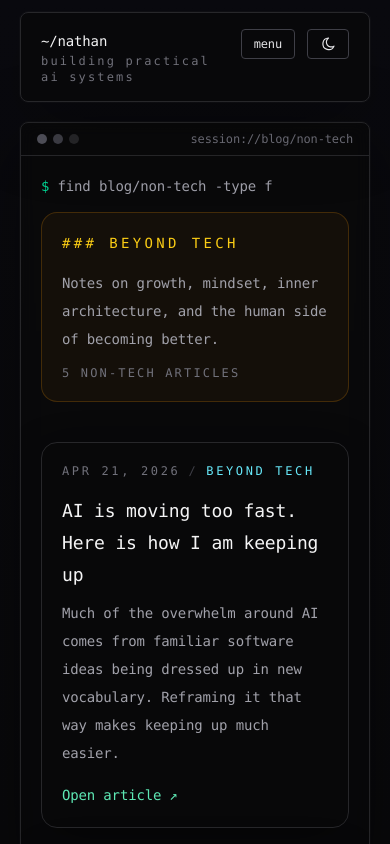
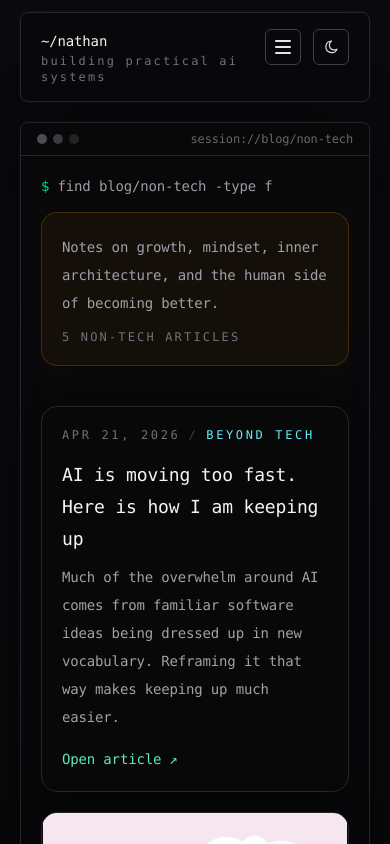
Before and after one commit to senthilnathan01/senthilnathan01.github.io, a Next.js app: page /blog/non-tech in a window 390 px wide. Shown: the top 844 px of the page. Built offline with nearby package versions, Linux system fonts and the light colour scheme; no server answers.

Commit message:
some ui update. major update being with the sidebar

```diff
--- a/app/blog/[slug]/page.tsx
+++ b/app/blog/[slug]/page.tsx
@@ -64,9 +64,6 @@ export default async function BlogPostPage({ params }: BlogPostPageProps) {
               <span className="text-zinc-300">{post.dateLabel}</span>
             </div>
             <div className="space-y-3">
-              <p className="content-accent-cool text-sm uppercase tracking-[0.24em]">
-                ### {post.seriesPart ? `Part ${post.seriesPart} of 7` : post.categoryLabel}
-              </p>
               <h1 className="content-title text-3xl leading-tight sm:text-4xl">{post.title}</h1>
               <p className="content-subtitle text-base leading-8">{post.summary}</p>
             </div>
--- a/app/blog/non-tech/page.tsx
+++ b/app/blog/non-tech/page.tsx
@@ -21,10 +21,7 @@ export default function NonTechBlogPage() {
             <span className="text-emerald-400">$</span> find blog/non-tech -type f
           </p>
           <div className="rounded-2xl border border-amber-500/20 bg-amber-500/5 p-5">
-            <p className="content-accent-warm text-sm uppercase tracking-[0.24em]">
-              ### {blogCollections['non-tech'].title}
-            </p>
-            <p className="content-subtitle mt-4 text-sm leading-7 sm:text-base">
+            <p className="content-subtitle text-sm leading-7 sm:text-base">
               {blogCollections['non-tech'].blurb}
             </p>
             <p className="mt-3 text-xs uppercase tracking-[0.18em] text-zinc-500">{postCount} non-tech articles</p>
--- a/app/blog/page.tsx
+++ b/app/blog/page.tsx
@@ -29,7 +29,6 @@ export default function BlogPage() {
               </p>
               <h2 className="content-title text-2xl">{blogCollections.tech.title}</h2>
               <p className="content-subtitle text-sm leading-7">{blogCollections.tech.blurb}</p>
-              <p className="text-xs uppercase tracking-[0.18em] text-zinc-500">{techPostCount} tech articles</p>
             </div>
             <Link
               href="/blog/tech"
@@ -40,7 +39,7 @@ export default function BlogPage() {
           </div>
           <div className="grid gap-5 lg:grid-cols-3">
             {featuredTechPosts.map((post) => (
-              <BlogCard key={post.slug} post={post} />
+              <BlogCard key={post.slug} post={post} showCategory={false} />
             ))}
           </div>
         </section>
@@ -53,7 +52,6 @@ export default function BlogPage() {
               </p>
               <h2 className="content-title text-2xl">{blogCollections['non-tech'].title}</h2>
               <p className="content-subtitle text-sm leading-7">{blogCollections['non-tech'].blurb}</p>
-              <p className="text-xs uppercase tracking-[0.18em] text-zinc-500">{nonTechPostCount} non-tech articles</p>
             </div>
             <Link
               href="/blog/non-tech"
@@ -64,7 +62,7 @@ export default function BlogPage() {
           </div>
           <div className="grid gap-5 lg:grid-cols-3">
             {featuredNonTechPosts.map((post) => (
-              <BlogCard key={post.slug} post={post} />
+              <BlogCard key={post.slug} post={post} showCategory={false} />
             ))}
             {Array.from({ length: nonTechPlaceholders }).map((_, index) => (
               <BlogPlaceholderCard
--- a/app/blog/tech/page.tsx
+++ b/app/blog/tech/page.tsx
@@ -21,8 +21,7 @@ export default function TechBlogPage() {
             <span className="text-emerald-400">$</span> find blog/tech -type f
           </p>
           <div className="rounded-2xl border border-cyan-500/20 bg-cyan-500/5 p-5">
-            <p className="content-accent-cool text-sm uppercase tracking-[0.24em]">### {blogCollections.tech.title}</p>
-            <p className="content-subtitle mt-4 text-sm leading-7 sm:text-base">{blogCollections.tech.blurb}</p>
+            <p className="content-subtitle text-sm leading-7 sm:text-base">{blogCollections.tech.blurb}</p>
             <p className="mt-3 text-xs uppercase tracking-[0.18em] text-zinc-500">{postCount} tech articles</p>
           </div>
         </section>
--- a/components/BlogCard.tsx
+++ b/components/BlogCard.tsx
@@ -4,10 +4,11 @@ import type { BlogPost } from '@/data/blogPosts';
 
 type BlogCardProps = {
   post: BlogPost;
+  showCategory?: boolean;
   showCollection?: boolean;
 };
 
-export function BlogCard({ post, showCollection = false }: BlogCardProps) {
+export function BlogCard({ post, showCategory = true, showCollection = false }: BlogCardProps) {
   return (
     <article className="overflow-hidden rounded-2xl border border-zinc-800 bg-zinc-950/70 shadow-[0_18px_50px_rgba(0,0,0,0.24)]">
       {post.heroImage ? (
@@ -24,8 +25,14 @@ export function BlogCard({ post, showCollection = false }: BlogCardProps) {
       <div className="space-y-4 p-5">
         <div className="flex flex-wrap items-center gap-2 text-xs uppercase tracking-[0.22em] text-zinc-500">
           <span>{post.dateLabel}</span>
-          <span className="text-zinc-700">/</span>
-          <span className="content-accent-cool">{post.seriesPart ? `Part ${post.seriesPart}` : post.categoryLabel}</span>
+          {showCategory ? (
+            <>
+              <span className="text-zinc-700">/</span>
+              <span className="content-accent-cool">
+                {post.seriesPart ? `Part ${post.seriesPart}` : post.categoryLabel}
+              </span>
+            </>
+          ) : null}
           {showCollection ? (
             <>
               <span className="text-zinc-700">/</span>
--- a/components/MobileNav.tsx
+++ b/components/MobileNav.tsx
@@ -1,7 +1,8 @@
 'use client';
 
 import Link from 'next/link';
-import { useState } from 'react';
+import { useState, useSyncExternalStore } from 'react';
+import { createPortal } from 'react-dom';
 import { NavItem } from '@/data/siteData';
 
 type MobileNavProps = {
@@ -23,20 +24,45 @@ function isActivePath(itemHref: string, pathname: string) {
 
 export function MobileNav({ items, pathname }: MobileNavProps) {
   const [open, setOpen] = useState(false);
+  const mounted = useSyncExternalStore(
+    () => () => {},
+    () => true,
+    () => false,
+  );
 
-  return (
-    <div className="sm:hidden">
+  const sidebar = (
+    <>
       <button
         type="button"
-        onClick={() => setOpen((value) => !value)}
-        className="rounded border border-zinc-700 px-3 py-1.5 text-xs text-zinc-200 transition hover:border-zinc-500 focus-visible:outline focus-visible:outline-2 focus-visible:outline-emerald-400"
-        aria-expanded={open}
+        className={`fixed inset-0 z-[60] bg-zinc-950/20 backdrop-blur-[1px] transition-opacity duration-200 ${
+          open ? 'opacity-100' : 'pointer-events-none opacity-0'
+        }`}
+        aria-hidden="true"
+        tabIndex={-1}
+        onClick={() => setOpen(false)}
+      />
+      <nav
+        id="mobile-nav-menu"
+        className={`fixed inset-y-0 right-0 z-[70] flex h-dvh w-[75vw] max-w-sm flex-col border-l border-zinc-800 bg-zinc-950 p-5 shadow-[0_18px_70px_rgba(0,0,0,0.45)] transition duration-300 ease-out ${
+          open
+            ? 'translate-x-0 opacity-100'
+            : 'pointer-events-none translate-x-full opacity-0'
+        }`}
+        aria-label="Mobile"
+        aria-hidden={!open}
+        inert={open ? undefined : true}
       >
-        menu
+        <div className="mb-8 flex items-center justify-end">
+          <button
+            type="button"
+            className="inline-flex h-8 w-8 items-center justify-center rounded border border-zinc-700 text-lg leading-none text-zinc-200 transition hover:border-zinc-500 hover:text-emerald-300 focus-visible:outline focus-visible:outline-2 focus-visible:outline-emerald-400"
+            onClick={() => setOpen(false)}
+            aria-label="Close navigation menu"
+          >
+            ×
           </button>
-      {open ? (
-        <nav className="mt-3 border border-zinc-800 bg-zinc-900/90 p-3" aria-label="Mobile">
-          <ul className="space-y-2 text-sm">
+        </div>
+        <ul className="space-y-4 text-base">
           {items.map((item) => {
             const isDocumentLink = item.href.endsWith('.pdf');
             const isActive = isActivePath(item.href, pathname);
@@ -70,7 +96,26 @@ export function MobileNav({ items, pathname }: MobileNavProps) {
           })}
         </ul>
       </nav>
-      ) : null}
+    </>
+  );
+
+  return (
+    <div className="relative flex h-9 w-9 shrink-0 items-center justify-center sm:hidden">
+      <button
+        type="button"
+        onClick={() => setOpen((value) => !value)}
+        className="inline-flex h-9 w-9 shrink-0 items-center justify-center rounded-md border border-zinc-700 p-0 text-zinc-200 transition hover:border-zinc-500 hover:text-emerald-300 focus-visible:outline focus-visible:outline-2 focus-visible:outline-emerald-400"
+        aria-controls="mobile-nav-menu"
+        aria-expanded={open}
+        aria-label="Open navigation menu"
+      >
+        <span className="flex w-4 flex-col gap-1" aria-hidden="true">
+          <span className="h-0.5 rounded-full bg-current" />
+          <span className="h-0.5 rounded-full bg-current" />
+          <span className="h-0.5 rounded-full bg-current" />
+        </span>
+      </button>
+      {mounted ? createPortal(sidebar, document.body) : null}
     </div>
   );
 }
--- a/components/SiteHeader.tsx
+++ b/components/SiteHeader.tsx
@@ -29,7 +29,7 @@ export function SiteHeader() {
         </Link>
         <p className="content-muted text-xs lowercase tracking-[0.18em]">{siteData.status}</p>
       </div>
-      <div className="flex items-start gap-3 sm:items-center">
+      <div className="flex items-center gap-3">
         <MobileNav items={siteData.nav} pathname={pathname} />
         <nav className="hidden sm:block" aria-label="Primary">
           <ul className="content-body flex flex-wrap items-center gap-5 text-sm">
--- a/components/ThemeToggle.tsx
+++ b/components/ThemeToggle.tsx
@@ -37,7 +37,7 @@ export function ThemeToggle() {
         const currentTheme = document.documentElement.dataset.theme === 'light' ? 'light' : 'dark';
         applyTheme(currentTheme === 'dark' ? 'light' : 'dark');
       }}
-      className="theme-toggle inline-flex items-center justify-center rounded border border-zinc-700 px-3 py-1.5 text-xs text-zinc-200 transition hover:border-zinc-500 hover:text-emerald-300 focus-visible:outline focus-visible:outline-2 focus-visible:outline-emerald-400"
+      className="theme-toggle inline-flex h-9 w-9 shrink-0 items-center justify-center rounded-md border border-zinc-700 p-0 text-zinc-200 transition hover:border-zinc-500 hover:text-emerald-300 focus-visible:outline focus-visible:outline-2 focus-visible:outline-emerald-400"
       aria-label="Toggle light and dark mode"
       title="Toggle light and dark mode"
     >
```
Lines whose indentation alone changed are shown as unchanged.
